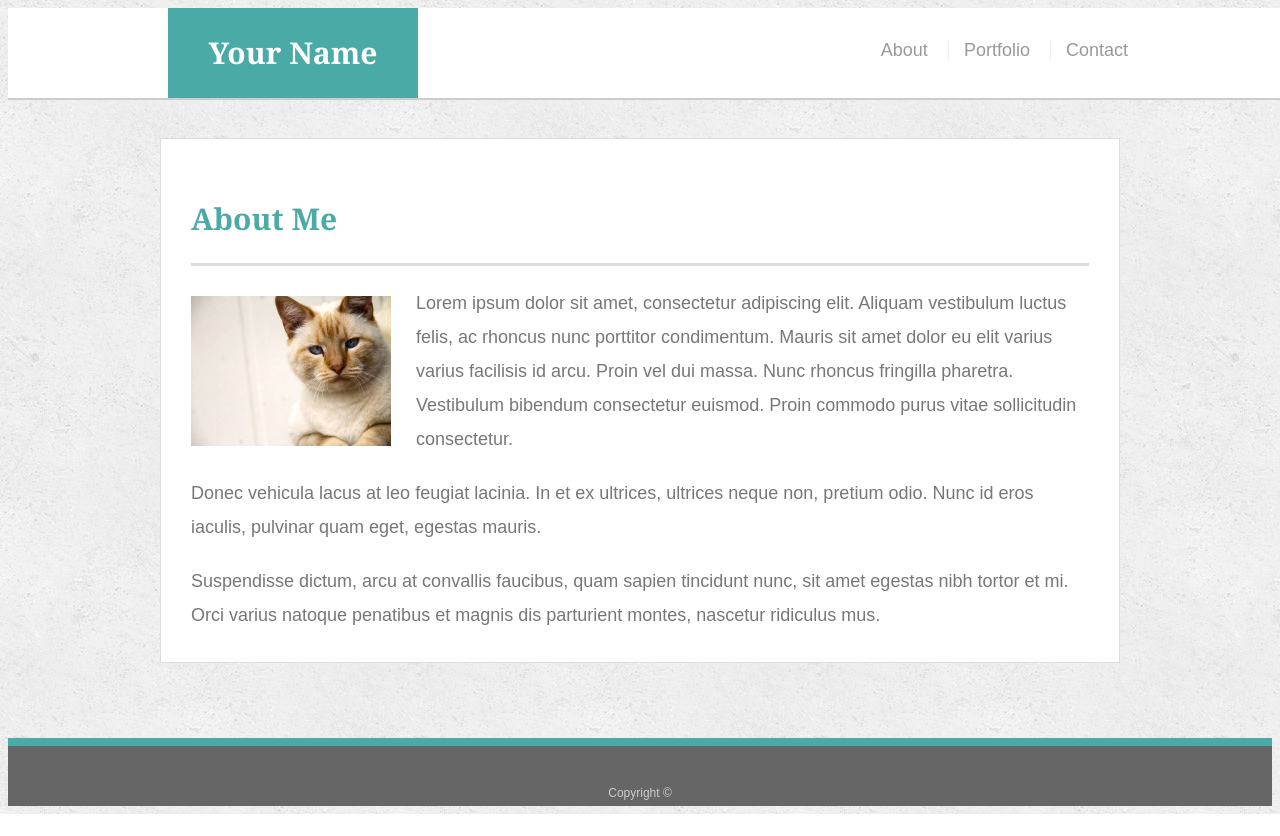
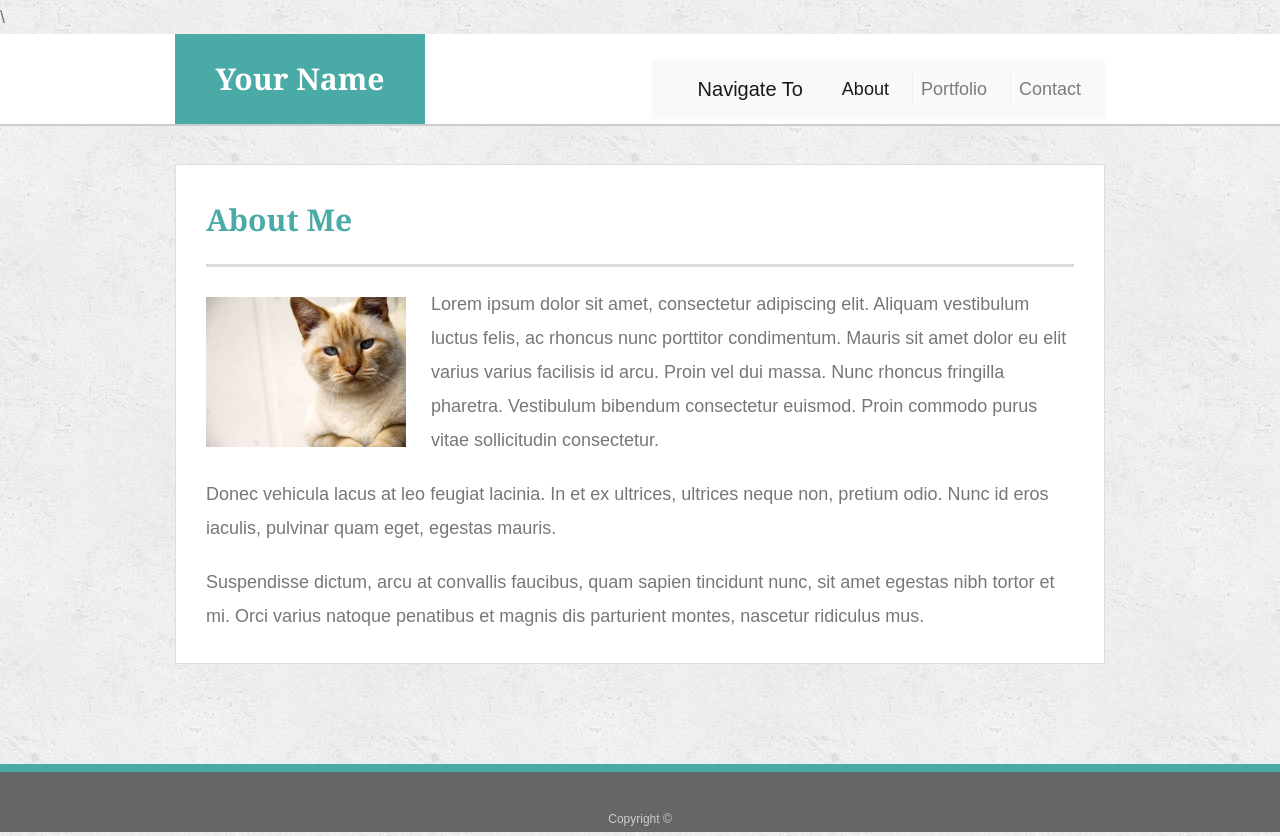
Before and after one commit to Swinsanity/Bootstrap-Portfolio, a plain HTML site: page index.html in a window 1280 px wide. Before the commit the page ends 814 px from the top, so only its background shows below. Drawn offline with nearby package versions, Linux system fonts and the light colour scheme.

Commit message:
Added navbar to index page

```diff
--- a/index.html
+++ b/index.html
@@ -4,7 +4,9 @@
 <head>
   <meta charset="UTF-8">
   <title>About | Your Name</title>
-  <link rel="stylesheet" type="text/css" href="assets/css/style.css">
+  <link rel="stylesheet" href="https://stackpath.bootstrapcdn.com/bootstrap/4.4.1/css/bootstrap.min.css" integrity="sha384-Vkoo8x4CGsO3+Hhxv8T/Q5PaXtkKtu6ug5TOeNV6gBiFeWPGFN9MuhOf23Q9Ifjh" crossorigin="anonymous">
+  <link rel="stylesheet" type="text/css" href="assets/css/style.css">\
+
 </head>
 
 <body>
@@ -12,10 +14,18 @@
   <header id="masthead">
     <div class="container">
       <a href="index.html" id="logo">Your Name</a>
-      <nav>
-        <a href="index.html">About</a>
-        <a href="portfolio.html">Portfolio</a>
-        <a href="contact.html">Contact</a>
+      <nav class="navbar navbar-expand-lg navbar-light bg-light">
+        <a class="navbar-brand" href="#">Navigate To</a>
+        <button class="navbar-toggler" type="button" data-toggle="collapse" data-target="#navbarNavAltMarkup" aria-controls="navbarNavAltMarkup" aria-expanded="false" aria-label="Toggle navigation">
+          <span class="navbar-toggler-icon"></span>
+        </button>
+        <div class="collapse navbar-collapse" id="navbarNavAltMarkup">
+          <div class="navbar-nav">
+            <a class="nav-item nav-link active" href="index.html">About <span class="sr-only">(current)</span></a>
+            <a class="nav-item nav-link" href="portfolio.html">Portfolio</a>
+            <a class="nav-item nav-link" href="contact.html">Contact</a>
+          </div>
+        </div>
       </nav>
     </div>
   </header>
```
